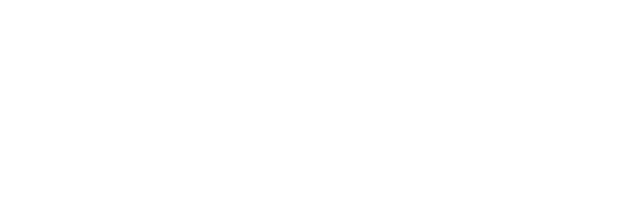
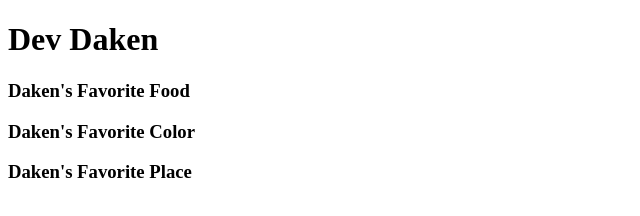
Before and after one commit to DakenM/odin-landing, a plain HTML site: page index.html in a window 1280 px wide. Shown: the whole page, without its empty margins (0-640 px from the left). Drawn offline with Linux system fonts and the light colour scheme.

Commit message:
Add header text

```diff
--- a/index.html
+++ b/index.html
@@ -5,8 +5,14 @@
     <meta http-equiv="X-UA-Compatible" content="IE=edge">
     <meta name="viewport" content="width=device-width, initial-scale=1.0">
     <title>Odin Landing</title>
+    <link rel="stylesheet" href="styles.css">
 </head>
 <body>
-
+    <div class="top-line">
+        <h1>Dev Daken</h1>
+        <h3>Daken's Favorite Food</h3>
+        <h3>Daken's Favorite Color</h3>
+        <h3>Daken's Favorite Place</h3>
+    </div>
 </body>
 </html>
```
